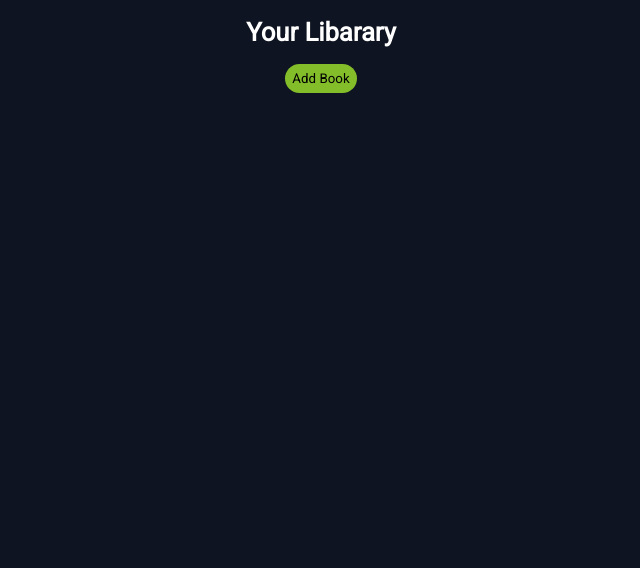
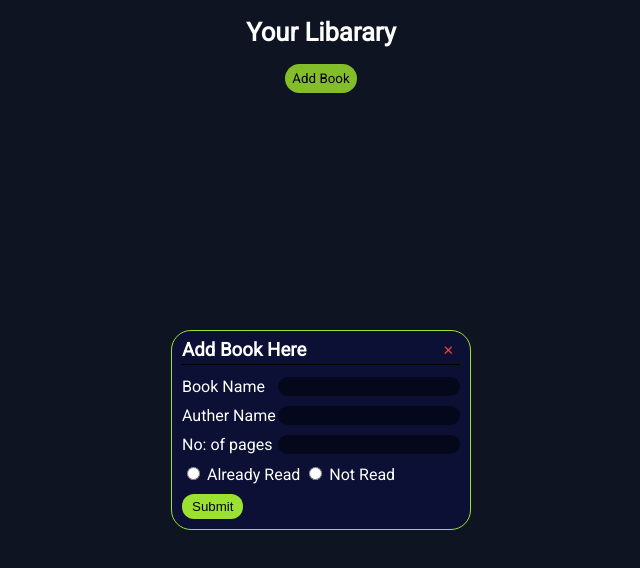
Before and after one commit to AkhilTenny/simple_library, a plain HTML site: page index.html in a window 1280 px wide. Shown: the whole page, without its empty margins (319-959 px from the left). Drawn offline with Linux system fonts and the light colour scheme.

Commit message:
modal for adding book's details completed

```diff
--- a/index.html
+++ b/index.html
@@ -18,8 +18,45 @@
       </div>
       <div class="for-list">
         <div class="for-add-btn"><button>Add Book</button></div>
+
+      </div>
+      <div class="for-modal">
+        <div class="modal-header"><h3>Add Book Here</h3>
+        <button>&#10005;</button>
+        </div>
+
+        <div class="modal-body">
+          <form class="add-form">
+
+            <div class="add-form-input-divs">
+              <label for="book-title">Book Name</label>
+              <input id="book-title" type="text">
+            </div>
+
+            <div class="add-form-input-divs">
+              <label for="book-author">Auther Name</label>
+              <input id="book-author" type="text">
+            </div>
+
+            <div class="add-form-input-divs">
+              <label for="book-pages" >No: of pages</label>
+              <input id="book-pages" type="number"  maxlength="5">
+            </div>
+
+            <div style="margin-bottom: 10px;">
+              <input id="book-read-status" type="radio" name="option">
+              <label for="book-read-status">Already Read</label>
+               <input id="book-Notread-status" type="radio" name="option">
+              <label for="book-Notread-status">Not Read</label>
+            </div>
+            <input class="input-submit-button" type="submit" name="" id="">
+          </form>
+        </div>
       </div>
     </div>
   </div>
 
-  <script src="script.js"></scri
+  <script src="script.js">
+  </script>
+</body>
+</html>
--- a/stylesheet.css
+++ b/stylesheet.css
@@ -2,6 +2,8 @@
 body{
   margin: 0;
   font-family: 'Roboto', sans-serif;
+  color: white;
+  box-sizing: border-box;
 }
 .background{
   height: 100vh;
@@ -23,9 +25,6 @@ body{
   font-size: .8rem;
 
 
-}.for-list{
-
-
 }.for-add-btn button{
 
   border: 0 ;
@@ -36,5 +35,72 @@ body{
   cursor: pointer;
 
 }.for-add-btn button:hover{
-  background-color: rgb(155, 225, 50);;
+  background-color: rgb(155, 225, 50);
+
+}.for-modal{
+  box-sizing: border-box;
+  background-color: rgb(11, 16, 52);
+  border : 1px solid rgb(155, 225, 50);
+  border-radius:20px;
+  position: fixed;
+  top: 50%;
+  left: 50%;
+  transform: translate(-50%,-35%);
+  width: 300px;
+  height: 200px;
+  padding: 5px 10px;
+
+
+}.modal-header{
+  width: 100%;
+  height: 15%;
+  color:white;
+   display: flex;
+  justify-content: space-between ;
+  align-items: center;
+  border-bottom: 1px solid black;
+  margin-bottom: 12px;
+
+
+}.modal-header h3{
+  margin: 0;
+  display: inline-block;
+}.modal-header button{
+  background-color: transparent;
+  color: rgb(233, 68, 68);
+  border:none;
+  cursor: pointer;
+  display: inline-block;
+}.modal-header button:hover{
+  color: rgb(160, 26, 26);
+
+
+}.add-form{
+   display: flex;
+   flex-direction: column;
+   align-items: start;
+
+}.add-form-input-divs{
+  display: flex;
+  width: 100%;
+  justify-content:space-between;
+  margin-bottom:10px ;
+
+}#book-title,#book-author,#book-pages{
+
+  background-color: rgba(0, 0,0,.5);
+  border:0;
+  color: rgb(152, 152, 152);
+  border-radius: 10px;
+  padding-left: 3px;
+
+}.input-submit-button{
+
+  background-color: rgb(155, 225, 50);
+  border:0;
+  transition:.3s ;
+  padding:5px 10px 5px 10px;
+  border-radius:12px;
+}.input-submit-button:hover{
+  background-color:rgb(238, 255, 0) ;
 }
```
